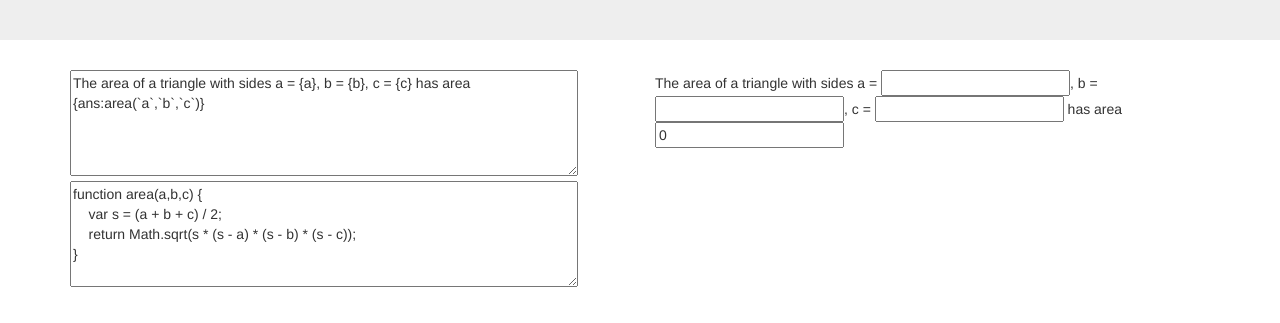
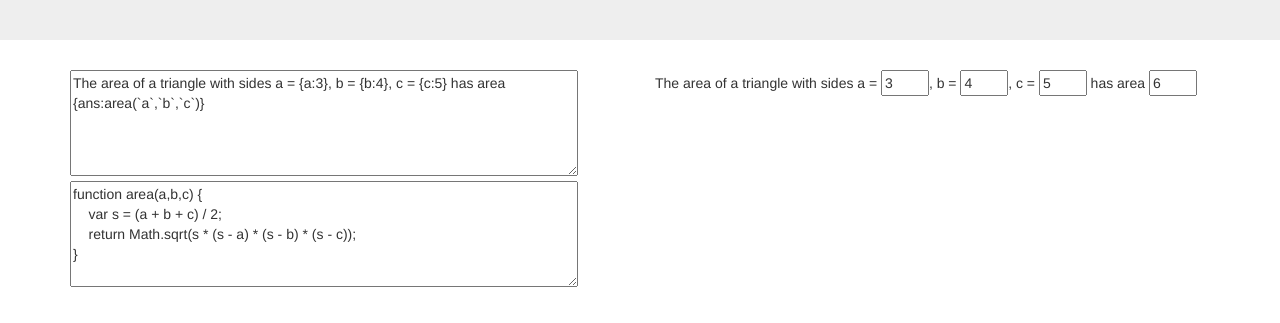
Before and after one commit to cshung/MingCalc, a website built with webpack: page index.html in a window 1280 px wide. Shown: the part 155-478 px from the top of the page. Built offline with nearby package versions, Linux system fonts and the light colour scheme.

Commit message:
Auto resize the input fields

```diff
--- a/index.html
+++ b/index.html
@@ -13,7 +13,7 @@
     <div class="container">
         <div class="row">
             <div class="col-lg-6">
-                <textarea id="SourceTextArea" cols="60" rows="5">The area of a triangle with sides a = {a}, b = {b}, c = {c} has area {ans:area(`a`,`b`,`c`)}</textarea>
+                <textarea id="SourceTextArea" cols="60" rows="5">The area of a triangle with sides a = {a:3}, b = {b:4}, c = {c:5} has area {ans:area(`a`,`b`,`c`)}</textarea>
                 <textarea id="ScriptTextArea" cols="60" rows="5">function area(a,b,c) {
     var s = (a + b + c) / 2;
     return Math.sqrt(s * (s - a) * (s - b) * (s - c));
--- a/src/index.ts
+++ b/src/index.ts
@@ -24,6 +24,10 @@ import { Compiler } from './Compiler'
         if (compiler.errors.length == 0) {
             previewDiv.innerHTML = compiler.element;
             eval(compiler.script);
+            let inputs = document.getElementsByTagName('input');
+            for (let i = 0; i < inputs.length; i++) {
+                adjustWidth(inputs[i]);
+            }
         } else {
             previewDiv.innerHTML = "";
             for (let i = 0; i < compiler.errors.length; i++) {
@@ -32,5 +36,15 @@ import { Compiler } from './Compiler'
         }
     }
 
+    function adjustWidth(input: HTMLInputElement) {
+        let span = document.createElement("span");
+        span.textContent = input.value;
+        document.body.appendChild(span);
+        input.style.width = (span.getBoundingClientRect().width + 40) + "px";
+        document.body.removeChild(span);
+        input.onkeyup = function(){adjustWidth(input);};
+    }
+
+
     BindEvents();
 })();
```
